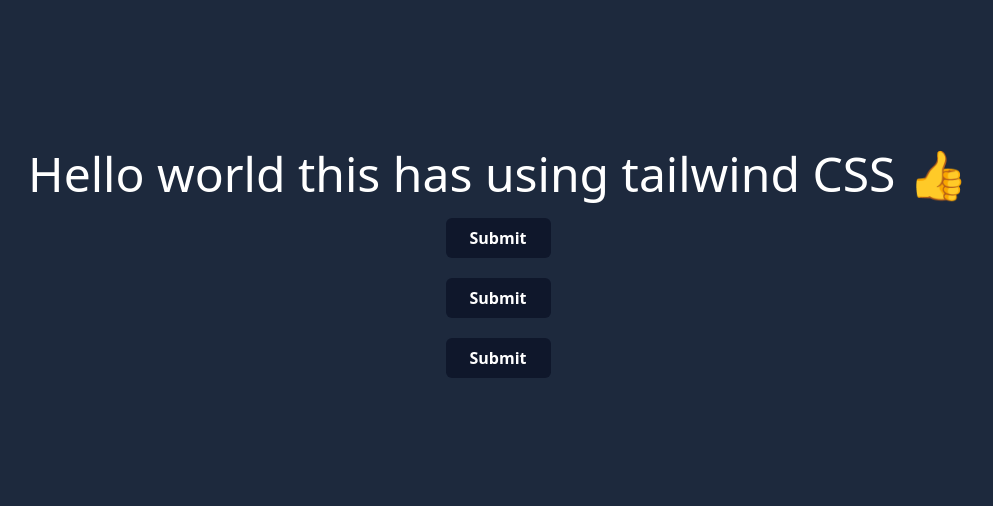
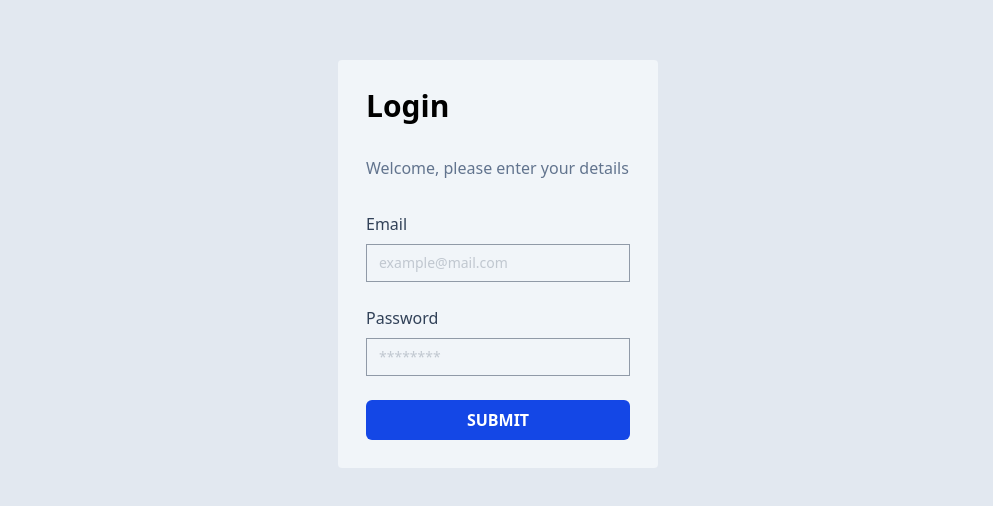
Before and after one commit to awul-code/atomic-react, a React (Vite) app: page / in a window 1280 px wide. Shown: the part 136-642 px from the top of the page, without its empty margins (142-1135 px from the left). Built offline with nearby package versions, Linux system fonts and the light colour scheme.

Commit message:
feat(Login Form): create complete form page in App

```diff
--- a/src/App.jsx
+++ b/src/App.jsx
@@ -4,11 +4,27 @@
 
   return (
     <>
-      <div className='bg-slate-800 flex gap-5 justify-center h-screen items-center flex-wrap flex-col' >
-        <h1 className="text-5xl text-white">Hello world this has using tailwind CSS 👍</h1>
-        <Button type="submit">Submit</Button>
-        <Button type="submit" variant='bg-blue-500'>Submit</Button>
-        <Button type="submit" variant='bg-pink-500'>Submit</Button>
+      <div className='bg-slate-200 h-screen flex justify-center items-center'>
+        <div className="w-full max-w-xs bg-slate-100 p-7 rounded">
+          <h1 className="text-3xl font-bold mb-8">Login</h1>
+          <p className="font-medium text-slate-500 mb-8">
+            Welcome, please enter your details
+          </p>
+          {/* FORM */}
+          <form action="">
+            <div className="mb-6">
+              <label htmlFor="email" className="block text-slate-700 mb-2" >Email</label>
+              <input type="text" className="text-sm border rouded w-full py-2 px-3 text-slate-700 placeholder: opacity-50" placeholder="example@mail.com" />
+            </div>
+            <div className="mb-6">
+              <label htmlFor="password" className="block text-slate-700 mb-2" >Password</label>
+              <input type="password" className="text-sm border rouded w-full py-2 px-3 text-slate-700 placeholder: opacity-50" placeholder="********" />
+            </div>
+
+            <Button type="submit" className='w-full bg-blue-700'>SUBMIT</Button>
+          </form>
+
+        </div>
       </div>
     </>
   )
```
